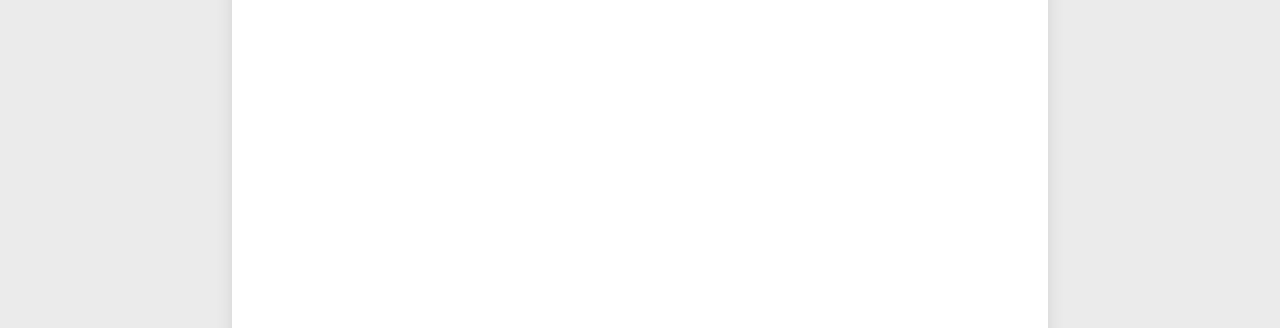
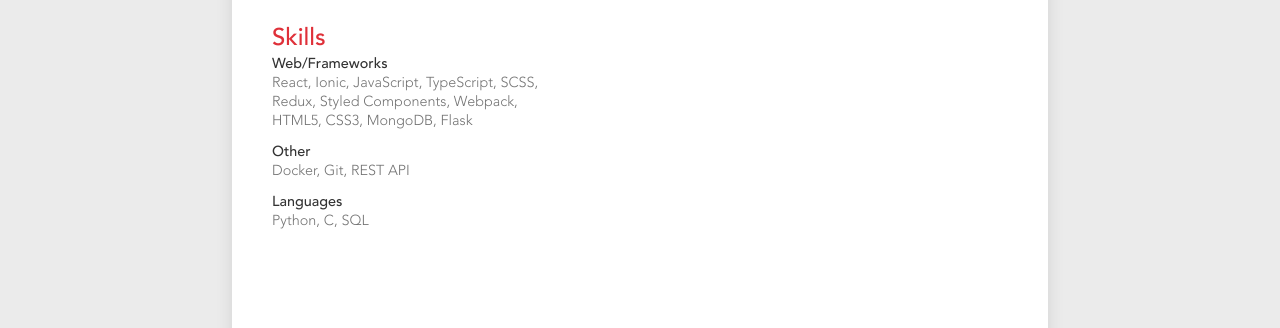
Before and after one commit to Manpreet-Bhatti/my-resume, a Gatsby site: page / in a window 1280 px wide. Shown: the part 283-611 px from the top of the page. Built offline with nearby package versions, Linux system fonts and the light colour scheme; Gatsby itself is replaced by a stand-in of ours.

Commit message:
Finished Skills section

```diff
--- a/src/pages/index.jsx
+++ b/src/pages/index.jsx
@@ -3,6 +3,7 @@
 import { graphql, useStaticQuery } from "gatsby";
 import Layout from "../components/Layout";
 import Header from "../sections/Header";
+import Skills from "../sections/Skills";
 import Menu from "../components/Menu";
 import Seo from "../components/Seo";
 
@@ -20,8 +21,6 @@
     }
   }, [mode]);
   const { site } = useStaticQuery(query);
-
-  console.log(Header);
 
   return (
     <modeContext.Provider value={{ get: mode, set: setMode }}>
@@ -47,6 +46,7 @@
           title: site.siteMetadata.author,
         }}
         header={<Header />}
+        skills={<Skills />}
       />
       <Menu />
     </modeContext.Provider>
--- /dev/null
+++ b/src/sections/Skills/Skills.module.scss
@@ -0,0 +1,28 @@
+@use "../../styles/variables";
+
+.title {
+  margin-bottom: 0;
+}
+
+.items {
+  font-size: map-get(variables.$text, smaller);
+  list-style-type: none;
+  padding: 0;
+  margin: 0;
+  margin-bottom: map-get(variables.$unit, break) * -1;
+  margin-right: map-get(variables.$unit, component);
+}
+
+.item {
+  margin-bottom: map-get(variables.$unit, break);
+}
+
+.label {
+  font-size: map-get(variables.$text, smaller);
+  color: var(--color--heading);
+  margin: 0;
+}
+
+.text {
+  margin-top: 0;
+}
--- /dev/null
+++ b/src/sections/Skills/data.js
@@ -0,0 +1,27 @@
+export const SkillsData = [
+  {
+    title: "Web/Frameworks",
+    content: [
+      "React",
+      "Ionic",
+      "JavaScript",
+      "TypeScript",
+      "SCSS",
+      "Redux",
+      "Styled Components",
+      "Webpack",
+      "HTML5",
+      "CSS3",
+      "MongoDB",
+      "Flask",
+    ],
+  },
+  {
+    title: "Other",
+    content: ["Docker", "Git", "REST API"],
+  },
+  {
+    title: "Languages",
+    content: ["Python", "C", "SQL"],
+  },
+];
--- /dev/null
+++ b/src/sections/Skills/index.jsx
@@ -0,0 +1,20 @@
+import React from "react";
+import classnames from "classnames";
+import styles from "./Skills.module.scss";
+import { SkillsData } from "./data";
+
+export default function Skills() {
+  return (
+    <section className="container">
+      <h2 className={classnames(styles.title, "title")}>Skills</h2>
+      <ul className={styles.items}>
+        {SkillsData.map((skills, key) => (
+          <li className={styles.item} key={key}>
+            <h3 className={styles.label}>{skills.title}</h3>
+            <span className={styles.text}>{skills.content.join(", ")}</span>
+          </li>
+        ))}
+      </ul>
+    </section>
+  );
+}
```
